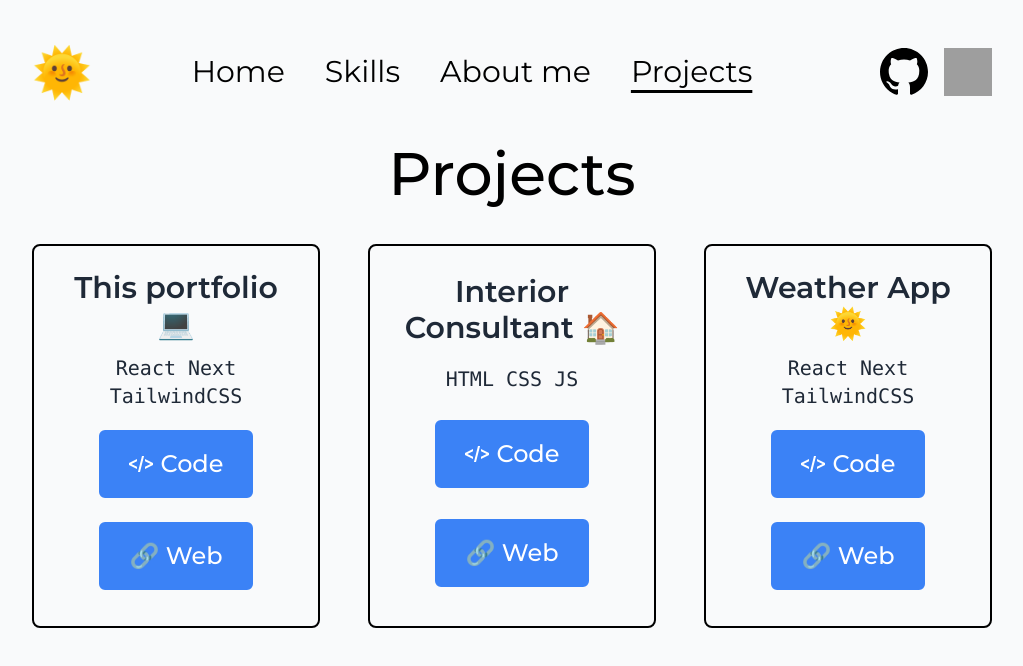
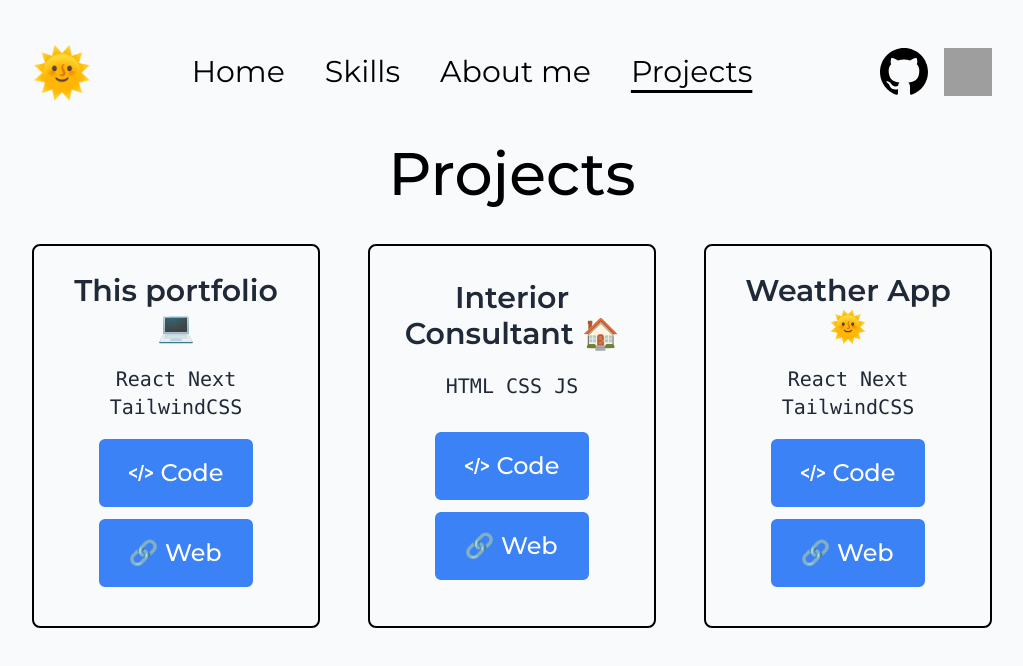
Before and after one commit to alereyleyva/alereyleyva.dev, a Next.js app: page /projects in a window 1280 px wide. Shown: the top 666 px of the page, without its empty margins (128-1151 px from the left). Built offline with nearby package versions, Linux system fonts and the light colour scheme; grey boxes are pictures that could not be loaded.

Commit message:
Update project card styles

```diff
--- a/components/ProjectCard.jsx
+++ b/components/ProjectCard.jsx
@@ -4,7 +4,7 @@ import CodeSVG from '../SVG/CodeSVG';
 
 export default function ProjectCard({ name, web, code, techs }) {
   const styles = `
-    h-96 lg:h-80 sm:w-full border-2 border-black dark:border-gray-100
+    h-96 lg:h-80 sm:h-72 sm:w-full border-2 border-black dark:border-gray-100
     flex flex-col items-center justify-around
     p-6 rounded-lg
     text-gray-800 dark:text-white font-medium
@@ -12,15 +12,19 @@ export default function ProjectCard({ name, web, code, techs }) {
 
   return (
     <div className={styles}>
-      <h2 className="text-3xl lg:text-2xl font-semibold">{name}</h2>
-      <h3 className="font-mono font-normal sm:text-lg text-center mb-2">
+      <div>
+        <h2 className="text-3xl lg:text-2xl font-semibold mb-5">{name}</h2>
+        <h3 className="font-mono font-normal sm:text-lg text-center">
           {techs}
         </h3>
+      </div>
+      <div>
         <Button href={code}>
           <CodeSVG />
           Code
         </Button>
         <Button href={web}>🔗 Web</Button>
       </div>
+    </div>
   );
 }
```
Lines whose indentation alone changed are shown as unchanged.
